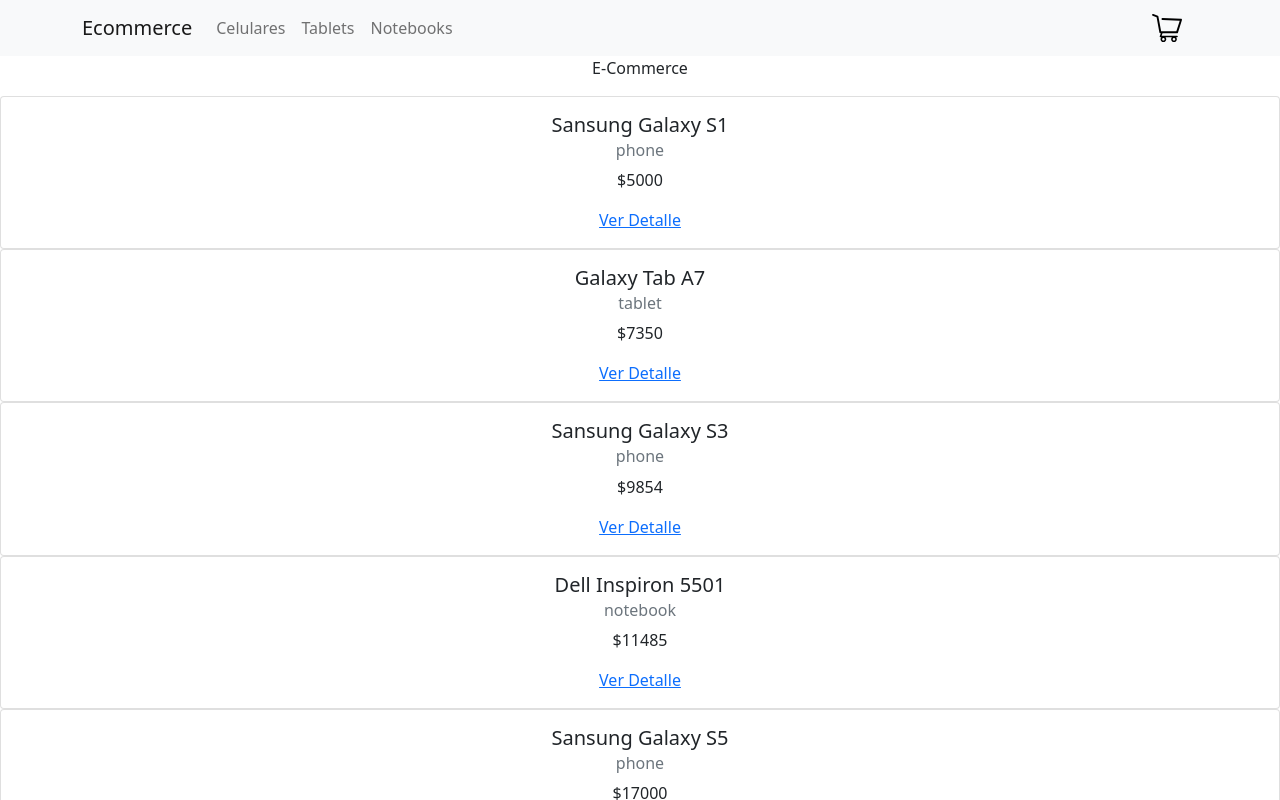
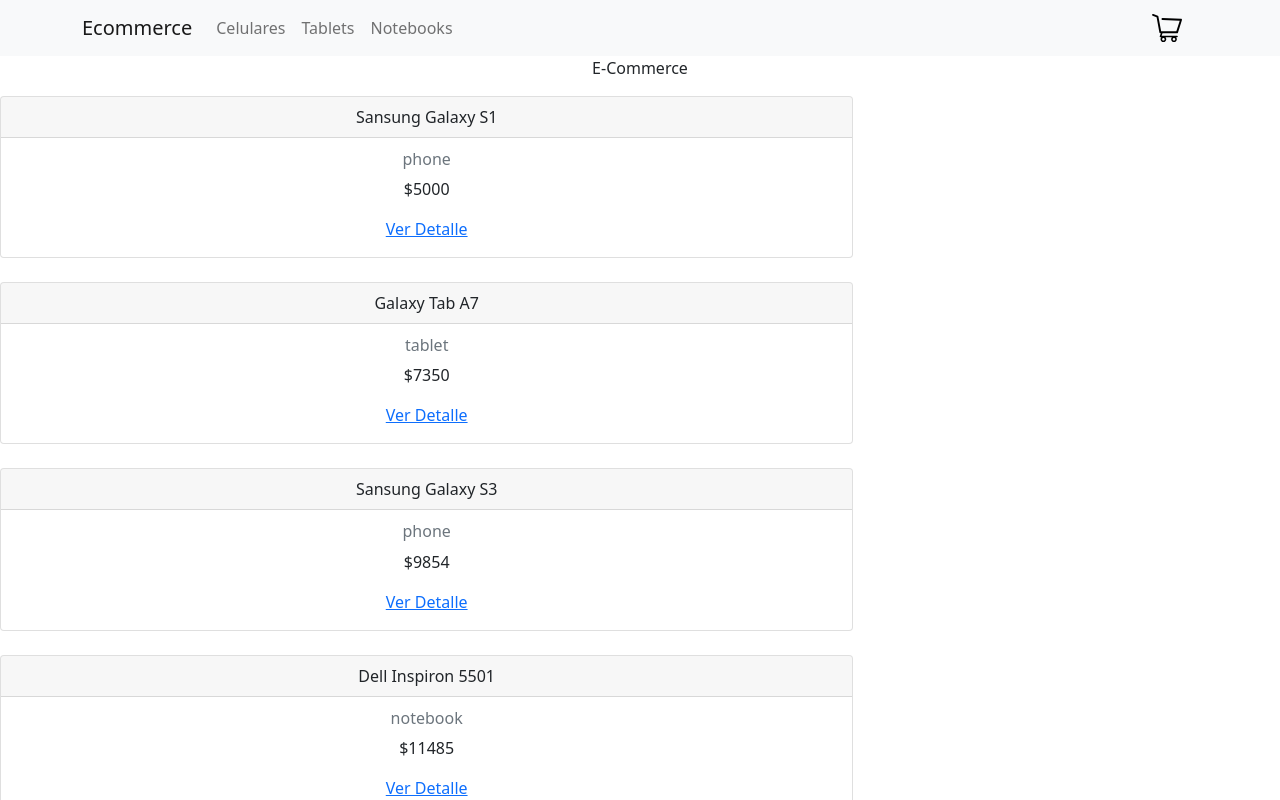
Before and after one commit to lucho77/reactCoderhouse, a React (Create React App) app: page / in a window 1280 px wide. Shown: the top 800 px of the page. Built offline with nearby package versions, Linux system fonts and the light colour scheme.

Commit message:
itemCount

```diff
--- a/src/components/Item.js
+++ b/src/components/Item.js
@@ -5,10 +5,11 @@
 
     return (
 
-        <div>
+        <div className= "col-xs-12 col-sm-8">
             <Card>
+            <Card.Header>{product.name}</Card.Header>
+
           <Card.Body>
-            <Card.Title>{product.name}</Card.Title>
             <Card.Subtitle className="mb-2 text-muted">{product.category}</Card.Subtitle>
             <Card.Text>
                 ${product.price}
@@ -16,6 +17,7 @@
             <Link to={`/detail/${product.id}`}>Ver Detalle</Link>
           </Card.Body>
         </Card>
+        <br/>
         </div>
     )
 }
--- a/src/components/ItemDetail.js
+++ b/src/components/ItemDetail.js
@@ -1,12 +1,13 @@
+import { Container } from 'react-bootstrap';
 import Card from 'react-bootstrap/Card';
 import { Link } from 'react-router-dom';
+import ItemCount from './itemCount';
 
 const  ItemDetail = ({product,title}) =>{
-    console.log('title');
-    console.log(title);
+    console.log('product');
+    console.log(product);
     return (
-
-        <div>
+      <div className="col-xs-12 col-sm-8">
             <p>Detalle del Producto</p>
         <Card>
           <Card.Body>
@@ -15,6 +16,7 @@
             <Card.Text>
             {product?.desc} -${product?.price}
             </Card.Text>
+            <ItemCount inicial={1} stock={product?.stock}/>
             <Link to={'/'}>Volver</Link>
 
           </Card.Body>
```
Also changed, not shown: 1 other file (tests, documents, lock files or other folders).
